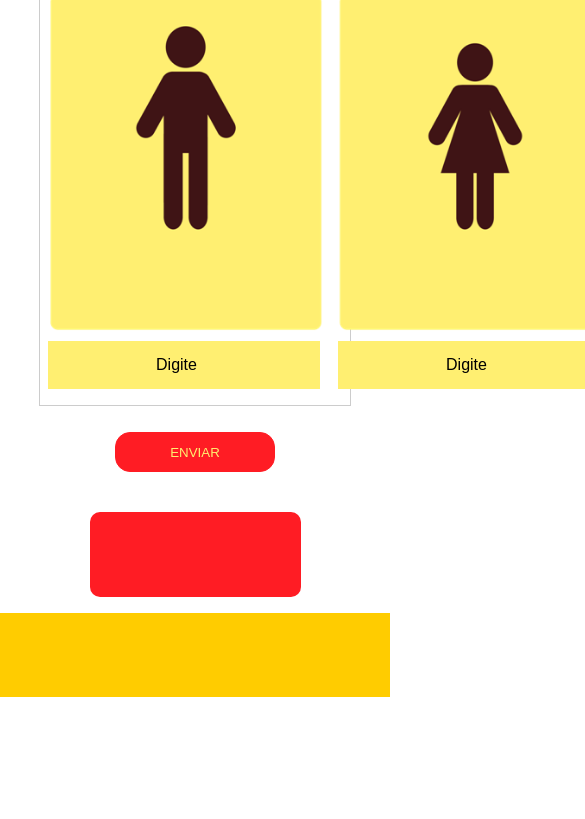
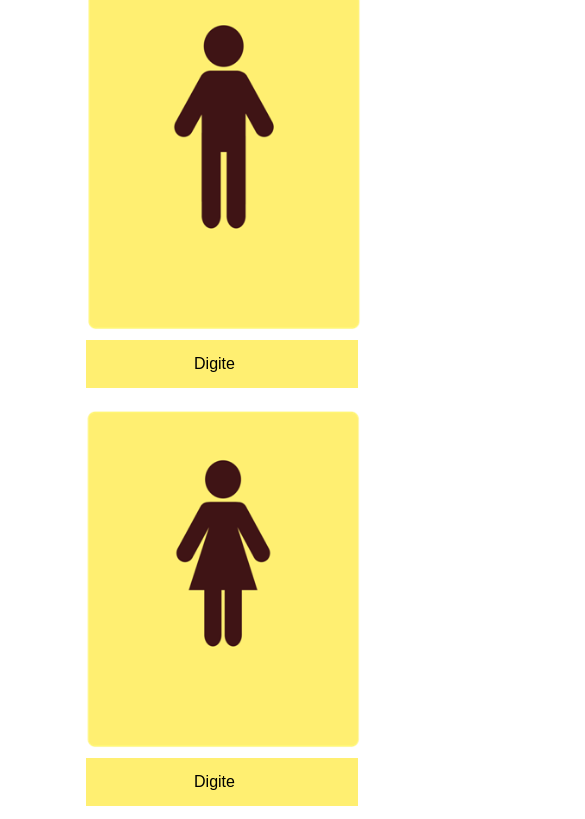
Before and after one commit to AleCamargo77/Calculadora-de-Churrasco, a plain HTML site: page index.html in a window 390 px wide. Shown: the part 259-1078 px from the top of the page, 585 px wide, since content can reach past the window. Before the commit the page ends 956 px from the top, so only its background shows below. Drawn offline with Linux system fonts and the light colour scheme.

Commit message:
css button, responsividade ok

```diff
--- a/scripts/scripts.js
+++ b/scripts/scripts.js
@@ -5,8 +5,13 @@ function resultBtn() {
 
 
     let resultMan = (man * 0.5);
+    let resultBovine = (man * 0.25);
+    let resultChicken = (man * 0.1);
+    let resultSausage = (man * 0.15);
+
     let resultWoman = (woman * 0.3);
     let resultChild = (child * 0.2);
     let resultTotal = (resultMan + resultWoman + resultChild);
     document.getElementById('result').innerHTML = `Total é de ${resultTotal} Kg`;
+    document.getElementById('result').style.display = 'block';
 }
--- a/style/media.css
+++ b/style/media.css
@@ -0,0 +1,16 @@
+@media (max-width: 550px){
+    .images-content{
+        display: flex;
+        flex-direction: column;
+        max-width: 60%;
+        border: none;
+    }
+
+    .images-content:hover {
+        background-color: #fff;
+    }
+
+    #result {
+        height: 12vh;
+    }
+}
--- a/style/style.css
+++ b/style/style.css
@@ -74,8 +74,16 @@ header h1 {
 }
 
 .button {
-    background-color: #FF1C24;
-    color: #FFEF71;
+    background: black;
+    position: relative;
+    display: inline-block;
+    color: #fff;
+    border-radius: 25px;
+    overflow: hidden;
+    text-transform: uppercase;
+    cursor: pointer;
+    transition: 3s;
+    letter-spacing: 5px;
     height: 3em;
     width: 12em;
     border: none;
@@ -86,17 +94,16 @@ header h1 {
     margin-bottom: 3em;
     text-transform: uppercase;
     cursor: pointer;
-    border: 1px solid #FF1C24;
 }
 
 .button:hover {
-    background-color: #fff;
-    color:#FF1C24
+    color: #FF1C24;
+    text-shadow: 0 0 10px #ff0, 0 0 20px #ff0, 0 0 30px #ff0, 0 0 40px #ff0, 0 0 50px #ff0;
 }
 
 #result {
-    display: block;
-    background-color: #FF1C24;
+    display: none;
+    background-color: black;
     text-align: center;
     height: 10vh;
     width: 25vh;
```
Also changed, not shown: index.html (+0 -1 lines). Lines whose indentation alone changed are shown as unchanged.
